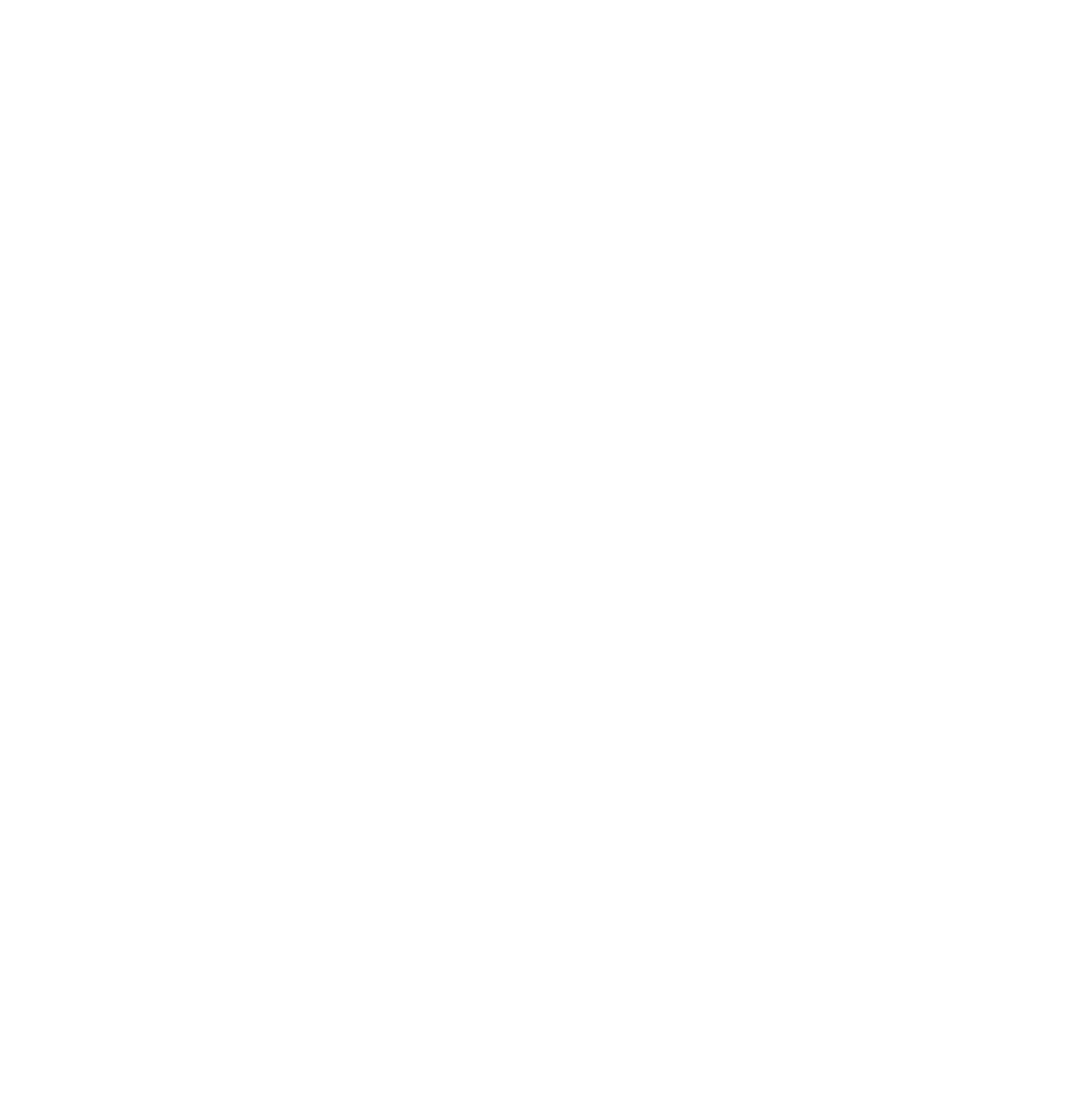
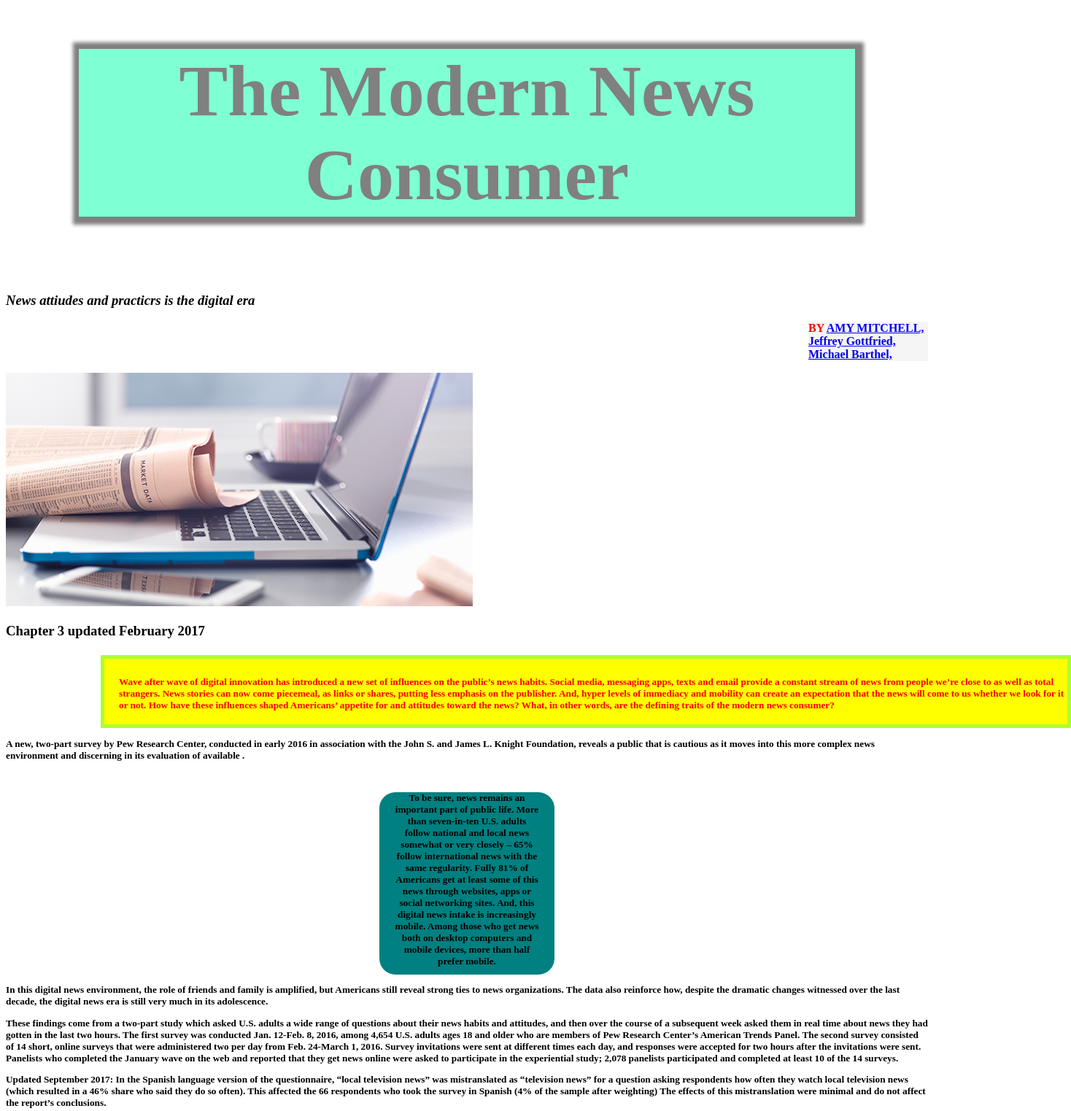
Before and after one commit to mehedihasan551/my-new-rept, a plain HTML site: page index.html in a window 1280 px wide. Shown: the whole page at 73% size, 1468 px wide, since content can reach past the window. Before the commit the page ends 800 px from the top, so only its background shows below. Drawn offline with Linux system fonts and the light colour scheme.

Commit message:
hi i am mehedi

```diff
--- a/index.html
+++ b/index.html
@@ -4,9 +4,46 @@
     <meta charset="UTF-8">
     <meta http-equiv="X-UA-Compatible" content="IE=edge">
     <meta name="viewport" content="width=device-width, initial-scale=1.0">
-    <title>my new rept</title>
+    <title>morning news</title>
+    <link rel="stylesheet" href="style.css">
+
 </head>
 <body>
 
+    <h1>The Modern News Consumer</h1>
+    <br>
+
+    <h3><i>News attiudes and practicrs is the digital era</i></h3>
+    <div id="aae"><p><strong>BY <a href="https://www.pewresearch.org/staff/amy-mitchell/">AMY MITCHELL,</a>
+        <a href="https://www.pewresearch.org/staff/jeffrey-gottfried/">Jeffrey Gottfried,</a>
+        <a href="https://www.pewresearch.org/staff/michael-barthel/">Michael Barthel,</a></strong> </p>
+    </div>
+   <img src="mehedi1 - Co.png" alt="">
+
+
+    <h3>Chapter 3 updated February 2017</h3>
+
+
+
+
+    <h5><div class="hot"><p>Wave after wave of digital innovation has introduced a new set of influences on the public’s news habits. Social media, messaging apps, texts and email provide a constant stream of news from people we’re close to as well as total strangers. News stories can now come piecemeal, as links or shares, putting less emphasis on the publisher. And, hyper levels of immediacy and mobility can create an expectation that the news will come to us whether we look for it or not. How have these influences shaped Americans’ appetite for and attitudes toward the news? What, in other words, are the defining traits of the modern news consumer?<br></p>
+    </div>
+        <div><p>A new, two-part survey by Pew Research Center, conducted in early 2016 in association with the John S. and James L. Knight Foundation, reveals a public that is cautious as it moves into this more complex news environment and discerning in its evaluation of available .</p><br>
+            </div>
+
+        <div class="top"><p>To be sure, news remains an important part of public life. More than seven-in-ten U.S. adults follow national and local news somewhat or very closely – 65% follow international news with the same regularity. Fully 81% of Americans get at least some of this news through websites, apps or social networking sites. And, this digital news intake is increasingly mobile. Among those who get news both on desktop computers and mobile devices, more than half prefer mobile.</p>
+
+            </div>
+        <div><p>In this digital news environment, the role of friends and family is amplified, but Americans still reveal strong ties to news organizations. The data also reinforce how, despite the dramatic changes witnessed over the last decade, the digital news era is still very much in its adolescence.
+            <br></p></div>
+
+        <div><p>These findings come from a two-part study which asked U.S. adults a wide range of questions about their news habits and attitudes, and then over the course of a subsequent week asked them in real time about news they had gotten in the last two hours. The first survey was conducted Jan. 12-Feb. 8, 2016, among 4,654 U.S. adults ages 18 and older who are members of Pew Research Center’s American Trends Panel. The second survey consisted of 14 short, online surveys that were administered two per day from Feb. 24-March 1, 2016. Survey invitations were sent at different times each day, and responses were accepted for two hours after the invitations were sent. Panelists who completed the January wave on the web and reported that they get news online were asked to participate in the experiential study; 2,078 panelists participated and completed at least 10 of the 14 surveys.
+            <br></p>
+            </div>
+        <div><p>Updated September 2017: In the Spanish language version of the questionnaire, “local television news” was mistranslated as “television news” for a question asking respondents how often they watch local television news (which resulted in a 46% share who said they do so often). This affected the 66 respondents who took the survey in Spanish (4% of the sample after weighting) The effects of this mistranslation were minimal and do not affect the report’s conclusions.</p></div></h5>
+
+
+
+
 </body>
 </html>
--- /dev/null
+++ b/style.css
@@ -0,0 +1,46 @@
+.column {
+    float: left;
+    width: 33.33%;
+    padding: 5px;
+  }
+  .hot{
+    color: aquamarine;
+  }
+.hot{
+    color: red;
+    background-color:yellow;
+    border: 5px solid greenyellow;
+    height: 80px;
+    width:1300px;
+    padding-left: 20px;
+    padding-top: 10px;
+    margin-top: 250ps;
+    margin-left: 130px;
+
+}
+h1{
+    text-align: center;
+    font-size: 100px;
+    color: gray;
+    background-color: aquamarine;
+    margin-left: 100px;
+    margin-right: 100px;
+    box-shadow: 2px 1px 5px 10px;
+}
+#aae{
+    margin-left: 1100px;
+    background-color:whitesmoke;
+    color: red;
+
+
+}
+.top{text-align: center;
+    background-color: teal;
+    height: 250px;
+    width: 200px;
+   padding-left: 20px ;
+   padding-right: 20px;
+   margin: 250px auto 0px auto;
+    margin-top: auto;
+    border-radius: 22px;
+}
```
Also changed, not shown: 321420379_3484146088480481_3220131631658539167_n.jpg (added), mehedi1 - Co.png (added).
